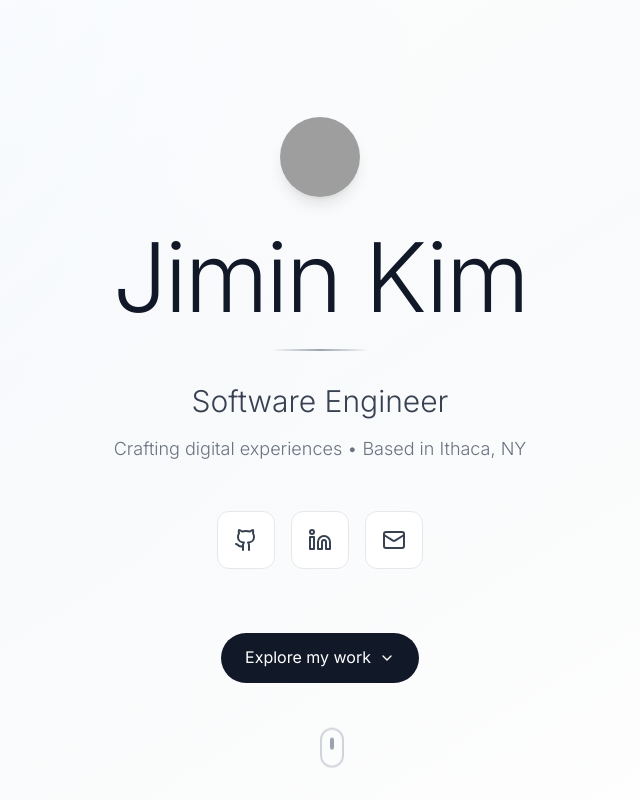
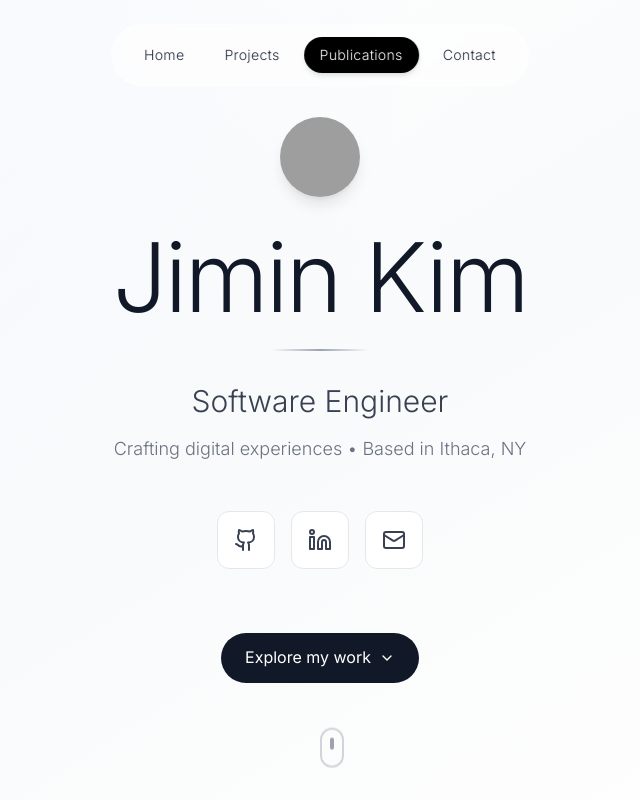
Before and after one commit to jiminkim214/portfolio-website, a React (Vite) app: page / in a window 1280 px wide. Shown: the top 800 px of the page, without its empty margins (320-960 px from the left). Built offline with nearby package versions, Linux system fonts and the light colour scheme; grey boxes are pictures that could not be loaded.

Commit message:
added navigation bar

```diff
--- a/src/App.tsx
+++ b/src/App.tsx
@@ -4,6 +4,7 @@ import Hero from './components/Hero';
 import Projects from './components/Projects';
 import Publications from './components/Publication';
 import Contact from './components/Contact';
+import Navigation from './components/Navigation';
 
 function App() {
   const [showWelcome, setShowWelcome] = useState(true);
@@ -19,6 +20,7 @@ function App() {
   return (
     <div className="min-h-screen bg-white text-black overflow-x-hidden">
       {showWelcome && <WelcomeAnimation onComplete = {handleWelcomeComplete} />}
+      {showMain && <Navigation />}
       <div className={`transition-opacity duration-1000 ${
         showMain ? 'opacity-100' : 'opacity-0'
       }`}>
--- a/src/components/Navigation.tsx
+++ b/src/components/Navigation.tsx
@@ -1,13 +1,27 @@
 import React, { useState, useEffect } from 'react';
-import { Menu, X } from 'lucide-react';
 
 const Navigation: React.FC = () => {
   const [isScrolled, setIsScrolled] = useState(false);
-  const [isMobileMenuOpen, setIsMobileMenuOpen] = useState(false);
+  const [activeSection, setActiveSection] = useState('hero');
 
   useEffect(() => {
     const handleScroll = () => {
       setIsScrolled(window.scrollY > 50);
+
+      // Update active section based on scroll position
+      const sections = ['hero', 'projects', 'publications', 'contact'];
+      const scrollPosition = window.scrollY + 100;
+
+      for (const section of sections) {
+        const element = document.getElementById(section);
+        if (element) {
+          const { offsetTop, offsetHeight } = element;
+          if (scrollPosition >= offsetTop && scrollPosition < offsetTop + offsetHeight) {
+            setActiveSection(section);
+            break;
+          }
+        }
+      }
     };
 
     window.addEventListener('scroll', handleScroll);
@@ -15,91 +29,45 @@ const Navigation: React.FC = () => {
   }, []);
 
   const scrollToSection = (id: string) => {
-    const element = document.getElementById(id);
-    if (element) {
-      element.scrollIntoView({ behavior: 'smooth' });
+    if (id === 'hero') {
+      window.scrollTo({ top: 0, behavior: 'smooth' });
+    } else {
+      const element = document.getElementById(id);
+      if (element) {
+        element.scrollIntoView({ behavior: 'smooth' });
+      }
     }
-    setIsMobileMenuOpen(false);
   };
 
+  const navItems = [
+    { id: 'hero', label: 'Home' },
+    { id: 'projects', label: 'Projects' },
+    { id: 'publications', label: 'Publications' },
+    { id: 'contact', label: 'Contact' }
+  ];
+
   return (
-    <nav className={`fixed top-0 left-0 right-0 z-40 transition-all duration-300 ${
-      isScrolled ? 'bg-gray-900/80 backdrop-blur-md' : 'bg-transparent'
-    }`}>
-      <div className="container mx-auto px-6 py-4">
-        <div className="flex items-center justify-between">
-          <div className="text-2xl font-bold text-white">
-            JK
-          </div>
-
-          {/* Desktop Navigation */}
-          <div className="hidden md:flex space-x-8">
-            <button
-              onClick={() => scrollToSection('about')}
-              className="text-gray-300 hover:text-white transition-colors duration-200"
-            >
-              About
-            </button>
-            <button
-              onClick={() => scrollToSection('projects')}
-              className="text-gray-300 hover:text-white transition-colors duration-200"
-            >
-              Projects
-            </button>
-            <button
-              onClick={() => scrollToSection('experience')}
-              className="text-gray-300 hover:text-white transition-colors duration-200"
-            >
-              Experience
-            </button>
-            <button
-              onClick={() => scrollToSection('contact')}
-              className="text-gray-300 hover:text-white transition-colors duration-200"
-            >
-              Contact
-            </button>
-          </div>
-
-          {/* Mobile Menu Button */}
+    <nav className={`fixed top-6 left-1/2 transform -translate-x-1/2 z-50 transition-all duration-300`}>
+      <div className={`flex items-center space-x-2 px-4 py-3 rounded-full transition-all duration-300 ${
+        isScrolled
+          ? 'bg-white/80 backdrop-blur-md border border-gray-200/50 shadow-lg'
+          : 'bg-white/60 backdrop-blur-sm border border-white/30'
+      }`}>
+        {navItems.map((item) => (
           <button
-            onClick={() => setIsMobileMenuOpen(!isMobileMenuOpen)}
-            className="md:hidden text-white"
+            key={item.id}
+            onClick={() => scrollToSection(item.id)}
+            className={`px-4 py-2 rounded-full text-sm font-light tracking-wide transition-all duration-300 ${
+              activeSection === item.id
+                ? 'bg-black text-white shadow-md'
+                : isScrolled
+                ? 'text-black hover:bg-gray-100'
+                : 'text-gray-800 hover:bg-white/30'
+            }`}
           >
-            {isMobileMenuOpen ? <X size={24} /> : <Menu size={24} />}
+            {item.label}
           </button>
-        </div>
-
-        {/* Mobile Navigation */}
-        {isMobileMenuOpen && (
-          <div className="md:hidden mt-4 pb-4">
-            <div className="flex flex-col space-y-4">
-              <button
-                onClick={() => scrollToSection('about')}
-                className="text-gray-300 hover:text-white transition-colors duration-200 text-left"
-              >
-                About
-              </button>
-              <button
-                onClick={() => scrollToSection('projects')}
-                className="text-gray-300 hover:text-white transition-colors duration-200 text-left"
-              >
-                Projects
-              </button>
-              <button
-                onClick={() => scrollToSection('experience')}
-                className="text-gray-300 hover:text-white transition-colors duration-200 text-left"
-              >
-                Experience
-              </button>
-              <button
-                onClick={() => scrollToSection('contact')}
-                className="text-gray-300 hover:text-white transition-colors duration-200 text-left"
-              >
-                Contact
-              </button>
-            </div>
-          </div>
-        )}
+        ))}
       </div>
     </nav>
   );
--- a/src/components/WelcomeAnimation.tsx
+++ b/src/components/WelcomeAnimation.tsx
@@ -9,15 +9,15 @@ const WelcomeAnimation: React.FC<WelcomeAnimationProps> = ({ onComplete }) => {
   const [isVisible, setIsVisible] = useState(true);
 
   const greetings = [
-    'Cornell',
-    'New York',
-    'Software Developer',
-    'Ithaca',
-    'Cornell Tech',
-    'Designer',
-    'Connecticut',
-    'Computer Science',
-    'Seoul'
+    'ithaca',
+    'new york',
+    'software engineer',
+    'seoul',
+    'cornell tech',
+    'designer',
+    'connecticut',
+    'computer science',
+    'cornell'
   ];
 
   useEffect(() => {
```
